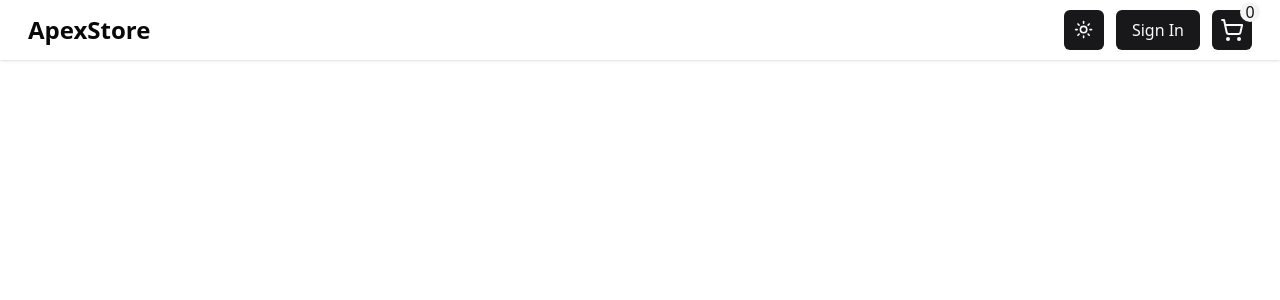
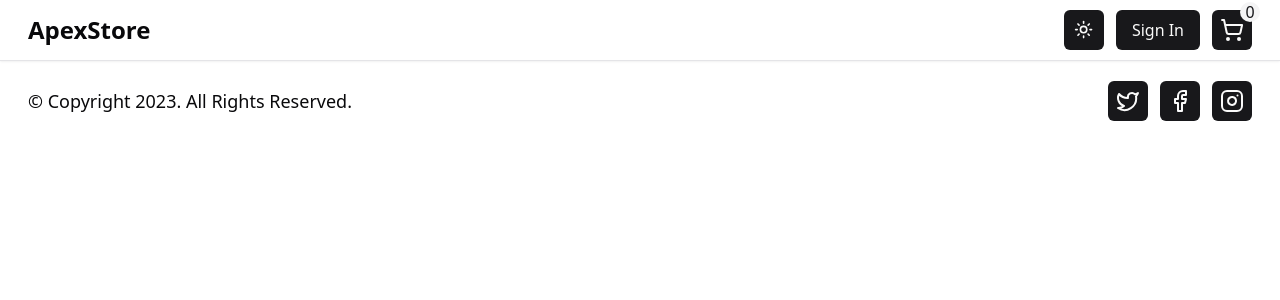
Before and after one commit to aay7ush/apex-store, a Next.js app: page / in a window 1280 px wide. Shown: the top 300 px of the page. Built offline with nearby package versions, Linux system fonts and the light colour scheme.

Commit message:
feat: add footer

```diff
--- a/app/layout.tsx
+++ b/app/layout.tsx
@@ -1,3 +1,4 @@
+import Footer from "@/components/Footer"
 import Header from "@/components/Header"
 import { ThemeProvider } from "@/components/ThemeProvider"
 import type { Metadata } from "next"
@@ -24,6 +25,7 @@ export default function RootLayout({
         >
           <Header />
           <main>{children}</main>
+          <Footer />
         </ThemeProvider>
       </body>
     </html>
--- /dev/null
+++ b/components/Footer.tsx
@@ -0,0 +1,26 @@
+import { SOCIALS } from "@/constants"
+import Link from "next/link"
+import Wrapper from "./Wrapper"
+import { Button } from "./ui/button"
+
+const Footer = () => {
+  return (
+    <footer>
+      <Wrapper className="flex justify-between items-center border-t py-5">
+        <p className="font-medium text-lg">
+          &copy; Copyright {new Date().getFullYear()}. All Rights Reserved.
+        </p>
+
+        <div className="flex gap-3">
+          {SOCIALS.map((social: SocialProps) => (
+            <Link key={social.name} href={social.url} target="_blank">
+              <Button size={"icon"}>{social.icon}</Button>
+            </Link>
+          ))}
+        </div>
+      </Wrapper>
+    </footer>
+  )
+}
+
+export default Footer
--- /dev/null
+++ b/constants/index.tsx
@@ -0,0 +1,19 @@
+import { Facebook, Instagram, Twitter } from "lucide-react"
+
+export const SOCIALS: SocialProps[] = [
+  {
+    name: "Twitter",
+    icon: <Twitter />,
+    url: "https://twitter.com/",
+  },
+  {
+    name: "Facebook",
+    icon: <Facebook />,
+    url: "https://www.facebook.com/",
+  },
+  {
+    name: "Instagram",
+    icon: <Instagram />,
+    url: "https://www.instagram.com/",
+  },
+]
--- /dev/null
+++ b/types/index.ts
@@ -0,0 +1,5 @@
+type SocialProps = {
+  name: string
+  icon: JSX.Element
+  url: string
+}
```
